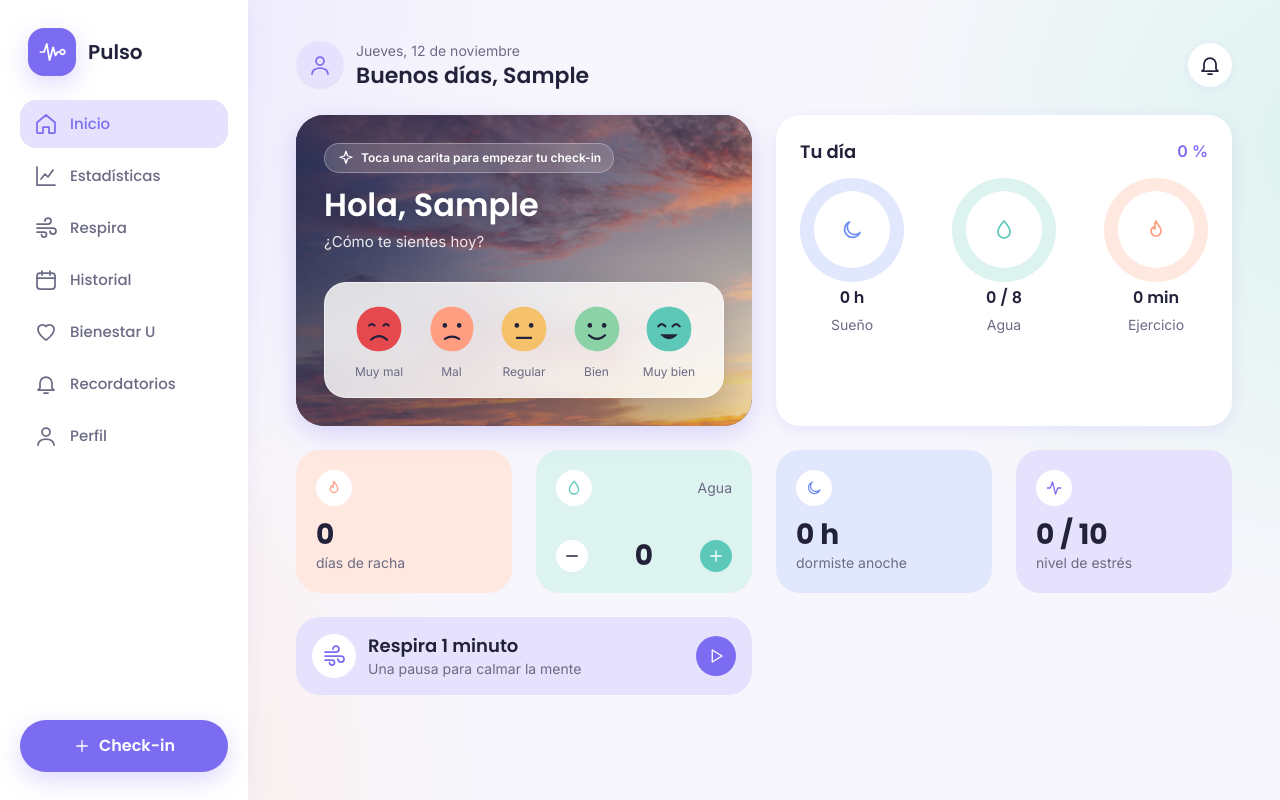
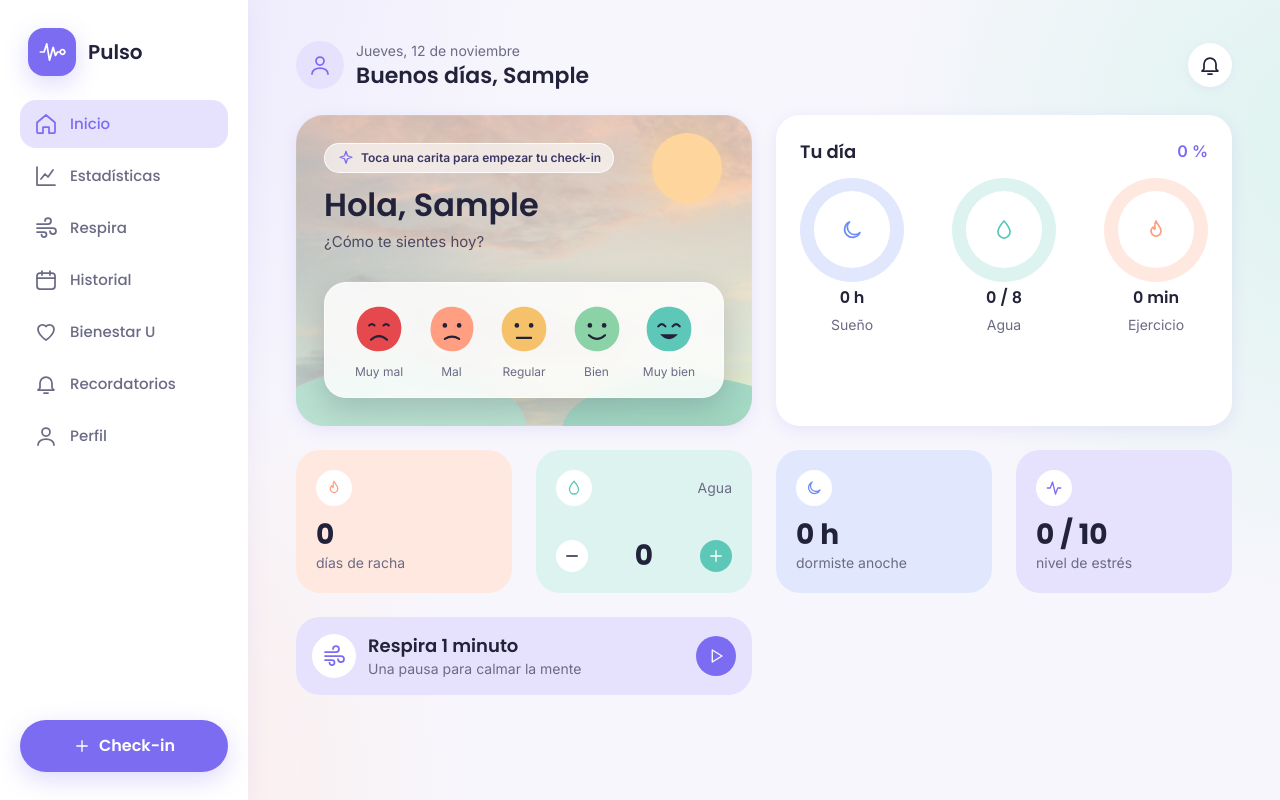
Before and after one commit to juangallardo19/Pulso, an Angular app: page /inicio in a window 1280 px wide. Built offline with nearby package versions, Linux system fonts and the light colour scheme; sample sign-in values are in the browser's storage.

Commit message:
feat(inicio): el bloque de bienvenida vuelve al paisaje pastel con la foto del cielo en baja opacidad

```diff
--- a/src/app/pages/home/home.scss
+++ b/src/app/pages/home/home.scss
@@ -21,7 +21,8 @@
   grid-column: span 2;
 }
 
-/* Tarjeta principal: cielo al amanecer (foto de Unsplash, licencia libre) con degradado */
+/* Tarjeta principal: el paisaje pastel de siempre con la foto del cielo (Unsplash, licencia
+   libre) encima en baja opacidad, para que se mezcle con el diseño */
 .hero {
   position: relative;
   isolation: isolate;
@@ -29,39 +30,54 @@
   padding: 18px;
   border-radius: 28px;
   overflow: hidden;
-  color: #ffffff;
-  background: #3a3360;
-  box-shadow: var(--shadow-strong);
+  color: #22223b;
+  background: linear-gradient(180deg, #ffe8d6 0%, #d9f2eb 100%);
+  box-shadow: var(--shadow);
 }
 
-/* La foto se mueve muy despacio para dar vida a la tarjeta */
+/* La foto apenas se asoma y se mueve muy despacio */
 .hero::before {
   content: '';
   position: absolute;
   inset: 0;
-  z-index: -2;
+  z-index: -1;
   background: url('/images/cielo-inicio.webp') center 35% / cover no-repeat;
+  opacity: 0.28;
+  mix-blend-mode: multiply;
   animation: deriva 30s ease-in-out infinite alternate;
 }
 
-/* Degradado: más oscuro a la izquierda para que el saludo se lea */
-.hero::after {
-  content: '';
+.sun {
   position: absolute;
-  inset: 0;
-  z-index: -1;
-  background: linear-gradient(
-    110deg,
-    rgba(43, 39, 72, 0.78) 0%,
-    rgba(43, 39, 72, 0.4) 50%,
-    rgba(43, 39, 72, 0.08) 100%
-  );
+  top: 18px;
+  right: 30px;
+  width: 70px;
+  height: 70px;
+  border-radius: 50%;
+  background: #ffd59e;
+  box-shadow: 0 0 40px rgba(255, 213, 158, 0.8);
 }
 
-/* El sol y las colinas dibujados con CSS se reemplazan por la foto */
-.hero .sun,
-.hero .hill {
-  display: none;
+.hill {
+  position: absolute;
+  border-radius: 50%;
+  background: #b7e3d2;
+  opacity: 0.9;
+}
+
+.hill.one {
+  width: 260px;
+  height: 120px;
+  left: -30px;
+  bottom: -60px;
+}
+
+.hill.two {
+  width: 240px;
+  height: 110px;
+  right: -50px;
+  bottom: -60px;
+  background: #9dd6c3;
 }
 
 .hero-text {
@@ -73,12 +89,11 @@
 
 .hero-text h3 {
   font-size: 1.4rem;
-  text-shadow: 0 2px 14px rgba(0, 0, 0, 0.25);
 }
 
 .hero-text p {
   font-size: 0.9375rem;
-  color: rgba(255, 255, 255, 0.88);
+  color: #4a4a63;
 }
 
 .hero-pista {
@@ -88,12 +103,17 @@
   width: fit-content;
   margin-bottom: 6px;
   padding: 5px 12px;
-  border: 1px solid rgba(255, 255, 255, 0.3);
+  border: 1px solid rgba(255, 255, 255, 0.85);
   border-radius: 999px;
-  background: rgba(255, 255, 255, 0.16);
+  background: rgba(255, 255, 255, 0.6);
   backdrop-filter: blur(8px);
+  color: #3b3566;
   font-size: 0.75rem;
   font-weight: 600;
+}
+
+.hero-pista .icon {
+  color: #7c6cf2;
 }
 
 /* Caritas sobre un panel de vidrio */
```
